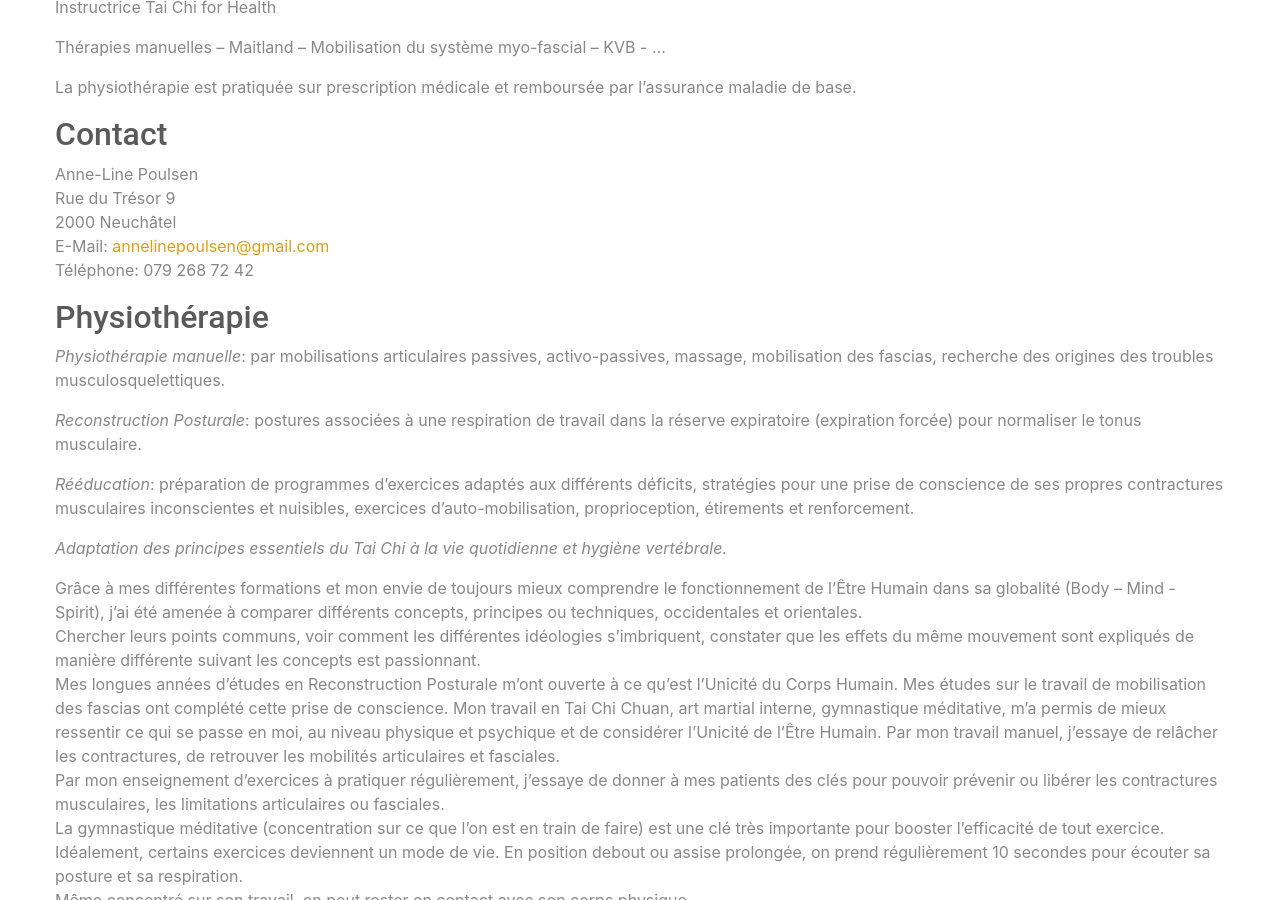
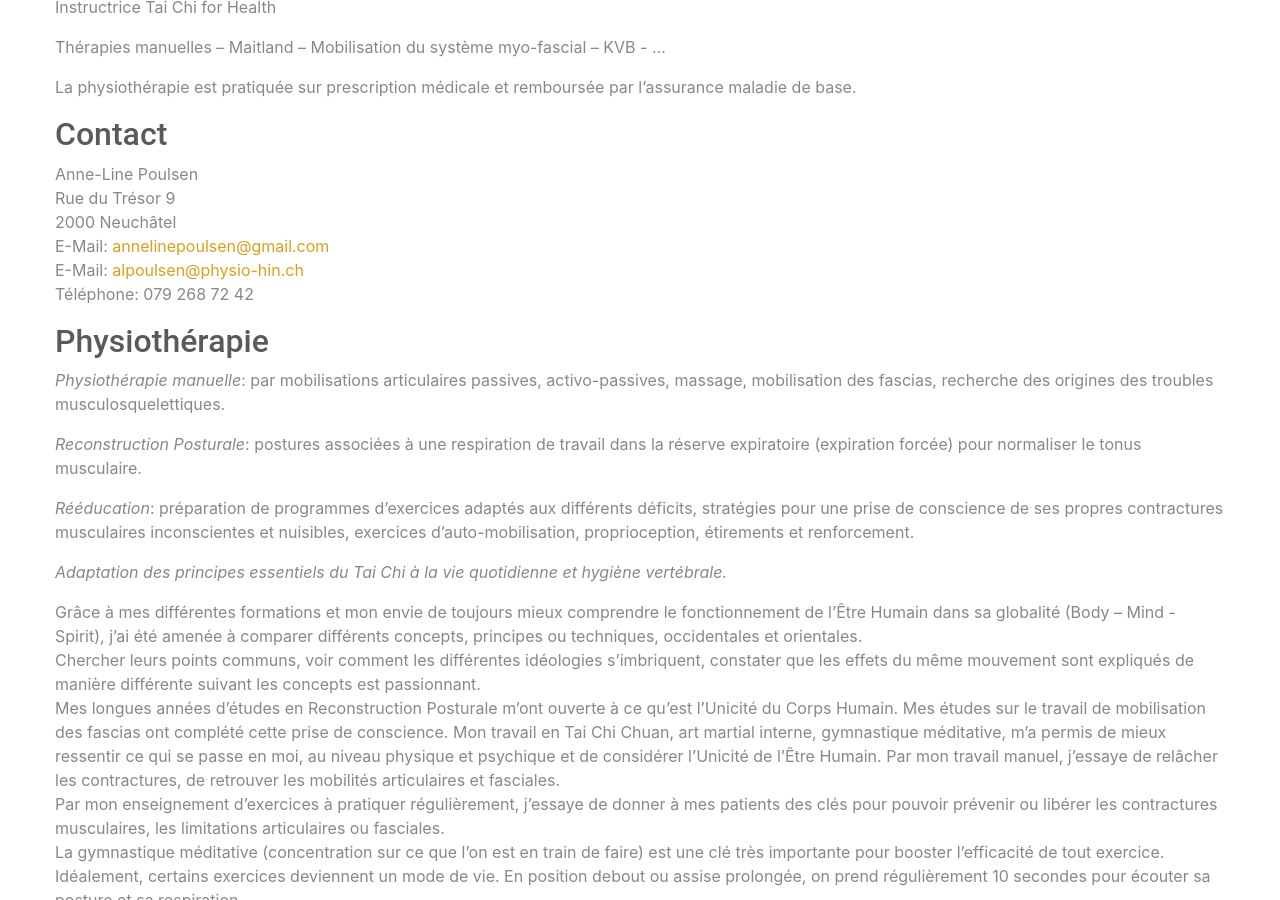
Before and after one commit to tresor9/tresor9, a Jekyll site: the page built from people/poulsen.md, in a window 1280 px wide and 900 px high, scrolled down 1075 px. Built offline with Jekyll 4.4.1, drawn with Linux system fonts in a browser that asks for light colours.

Commit message:
Added email address HIN

```diff
--- a/_includes/contact.html
+++ b/_includes/contact.html
@@ -12,6 +12,9 @@
     {%- if include.email -%}
         E-Mail: <a href="mailto:{{ include.email }}">{{ include.email }}</a> <br />
     {%- endif include.email -%}
+    {%- if include.email2 -%}
+        E-Mail: <a href="mailto:{{ include.email2 }}">{{ include.email2 }}</a> <br />
+    {%- endif include.email2 -%}
     {%- if include.phone -%}
         Téléphone: {{ include.phone }} <br />
     {%- endif include.phone -%}
--- a/index.html
+++ b/index.html
@@ -36,6 +36,7 @@ img: assets/images/vue_poulsen.jpg
                 Instructeur Tai Chi For Health<br>
                 079 268 72 42<br>
                 <a href="mailto:annelinepoulsen@gmail.com">annelinepoulsen@gmail.com</a><br>
+                <a href="mailto:alpoulsen@physio-hin.ch">alpoulsen@physio-hin.ch</a><br>
             </div>
         </div>
 
--- a/people/poulsen.md
+++ b/people/poulsen.md
@@ -33,6 +33,7 @@ name="Anne-Line Poulsen"
 address1="Rue du Trésor 9"
 address2="2000 Neuchâtel"
 email="annelinepoulsen@gmail.com"
+email2="alpoulsen@physio-hin.ch"
 phone="079 268 72 42"
 %}
 
```
Also changed, not shown: Gemfile.lock, 7 other files.
